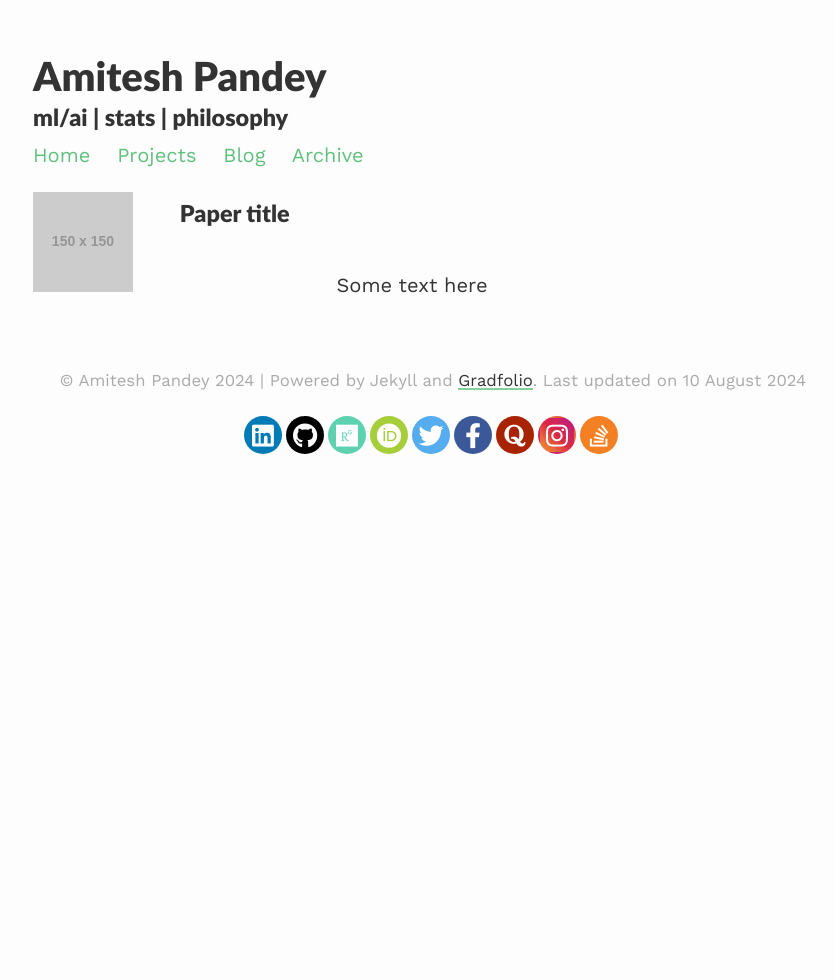
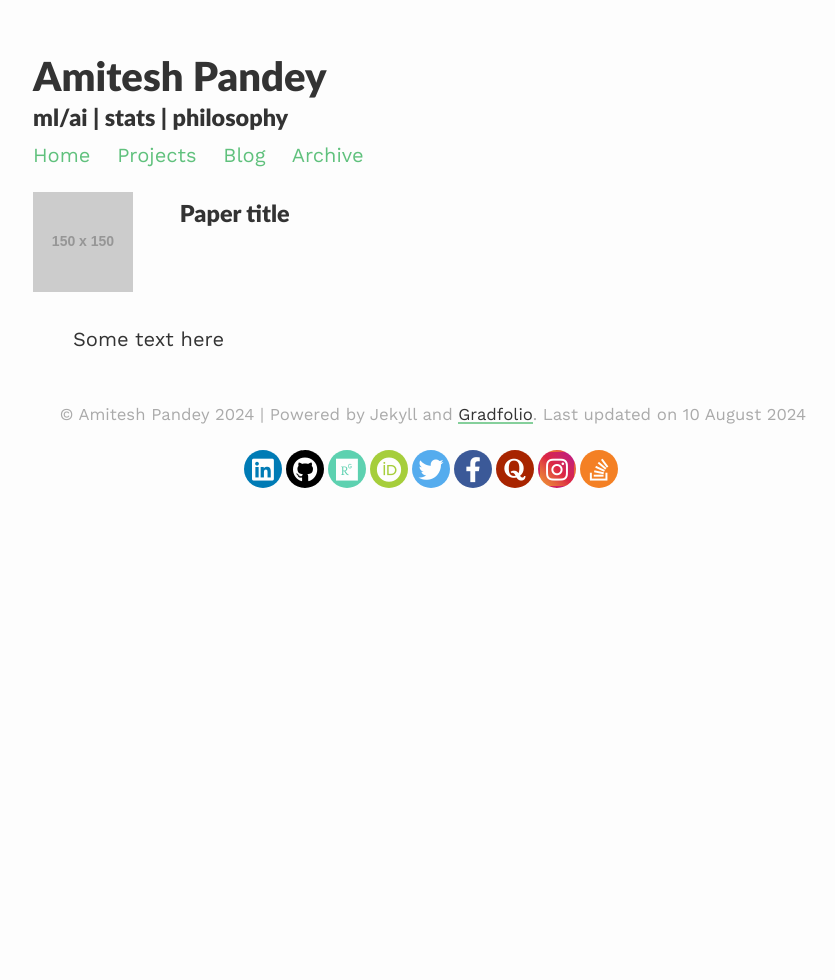
Before and after one commit to pandeyamitesh/pandeyamitesh, a Jekyll site: the page built from research/index.html, in a window 1280 px wide. Shown: the whole page, without its empty margins (207-1042 px from the left). Built offline with Jekyll 4.4.1, drawn with Linux system fonts in a browser that asks for light colours; nearby versions of some CDN libraries.

Commit message:
Update style.scss

```diff
--- a/assets/css/_sass/style.scss
+++ b/assets/css/_sass/style.scss
@@ -210,7 +210,7 @@ blockquote {
 }
 
 .research-desc {
-  display: inline-block;
+  vertical-align: top;
   margin-left: 5%;
 }
 
```
